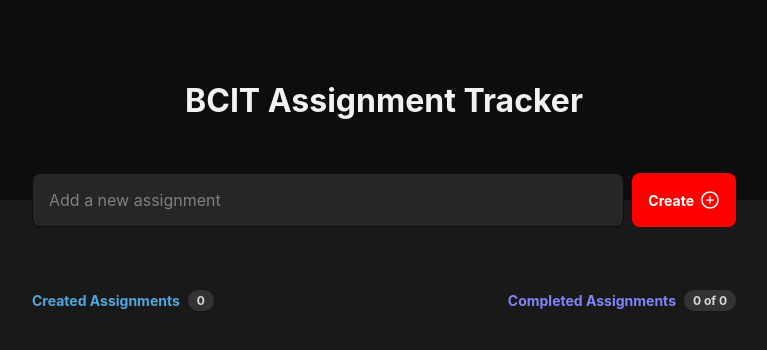
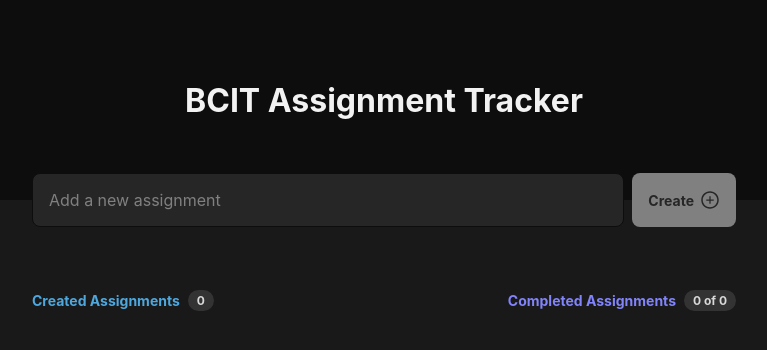
Before and after one commit to codingcapy/assignment-tracker, a React (Vite) app: page / in a window 1280 px wide. Shown: the top 350 px of the page, without its empty margins (256-1023 px from the left). Built offline with nearby package versions, Linux system fonts and the light colour scheme.

Commit message:
7th commit

```diff
--- a/src/components/Header/header.module.css
+++ b/src/components/Header/header.module.css
@@ -48,6 +48,7 @@
 }
 
 .newAssignmentForm button:disabled {
-  background: red;
+  background: #808080;
+  color: #262626;
   cursor: default;
 }
```
